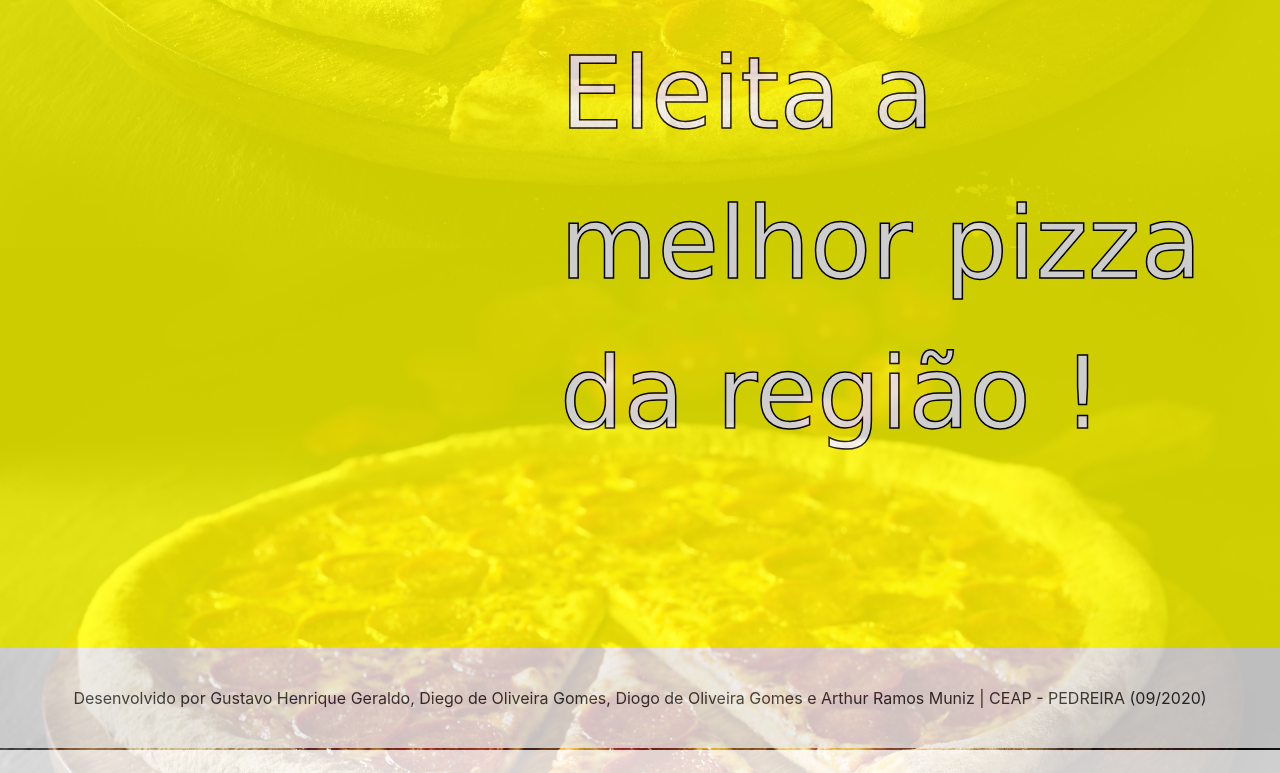
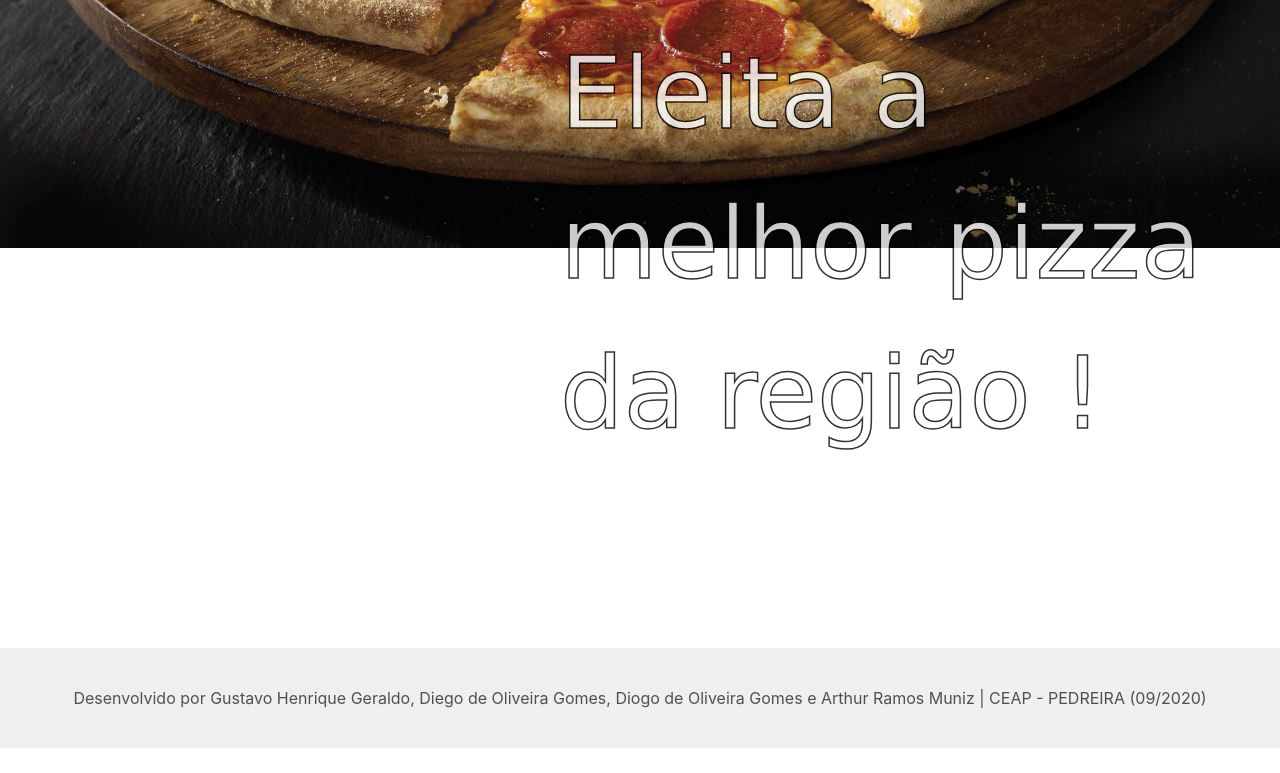
Before and after one commit to gugarga49/gugarga49.github.io, a plain HTML site: page index.html in a window 1280 px wide. Shown: the part 152-925 px from the top of the page. Drawn offline with nearby package versions, Linux system fonts and the light colour scheme; a script that the page names is missing; a web font is replaced by a local one.

Commit message:
Update index.html

```diff
--- a/index.html
+++ b/index.html
@@ -32,12 +32,13 @@
 
 		.img-logo {background-image: url(logo.png); background-size: cover; background-position: center; width: 200px;  position: relative; height: 100%; float:left; margin-left: 8% }
 
-		.capafundo { display: flex; align-items: center; justify-content: center;width: 100%; height: 100vh; background-color:yellow;}
+		.capafundo { display: flex; align-items: center; justify-content: center;width: 100%; height: 100vh; background-color:inherit;}
 
 		body{
 			  content: "";
 			  background: url(capa.jpg);
 			  background-size: cover; background-position: center;
+			  background-repeat: no-repeat;
 			  opacity: 0.8;
 			  top: 0;
 			  left: 0;
@@ -256,7 +257,7 @@
   </div>
 </nav>
 
-  <div class="capafundo" style="background-color: rgba(0,0,0,0,1);  z-index: 0" >
+  <div class="capafundo" style="z-index: 99999" >
   	<label id="a-melhor-pizza">Eleita a melhor pizza da região !</label>
 
   	</div>
```
